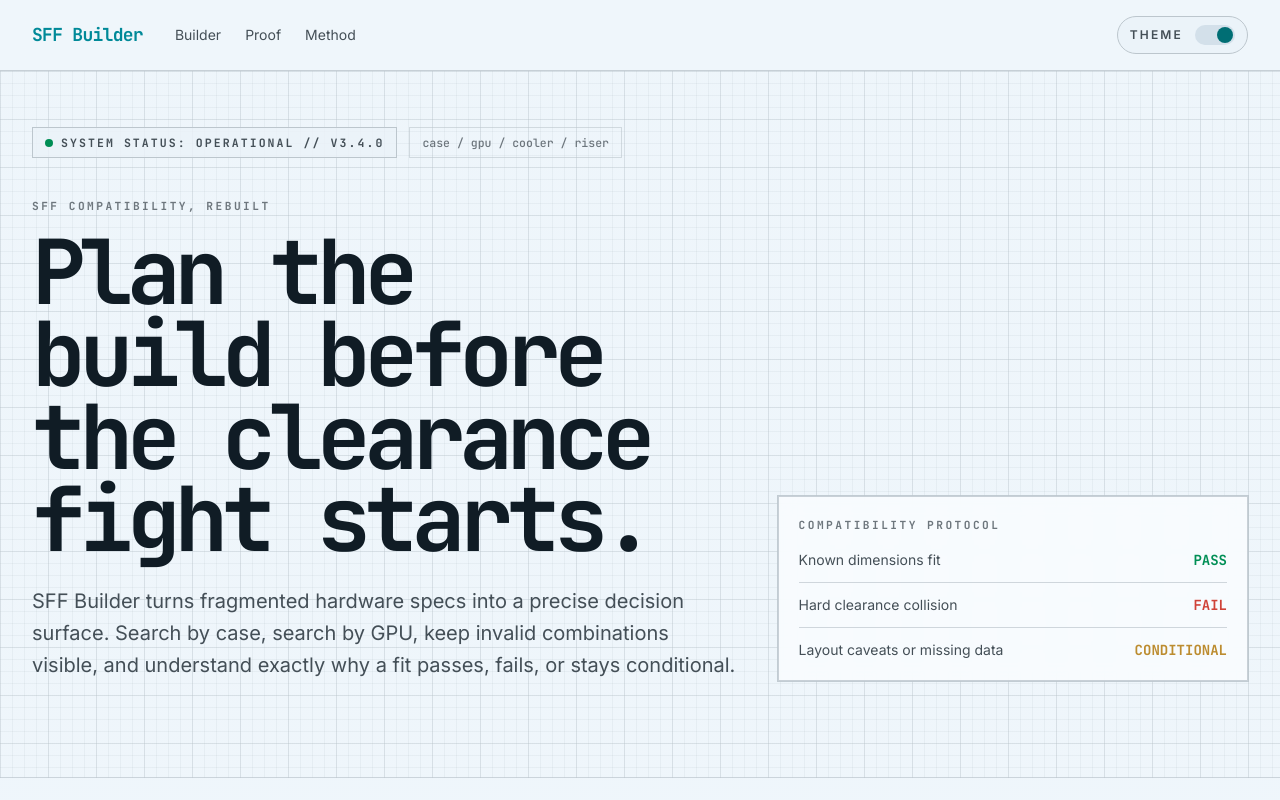
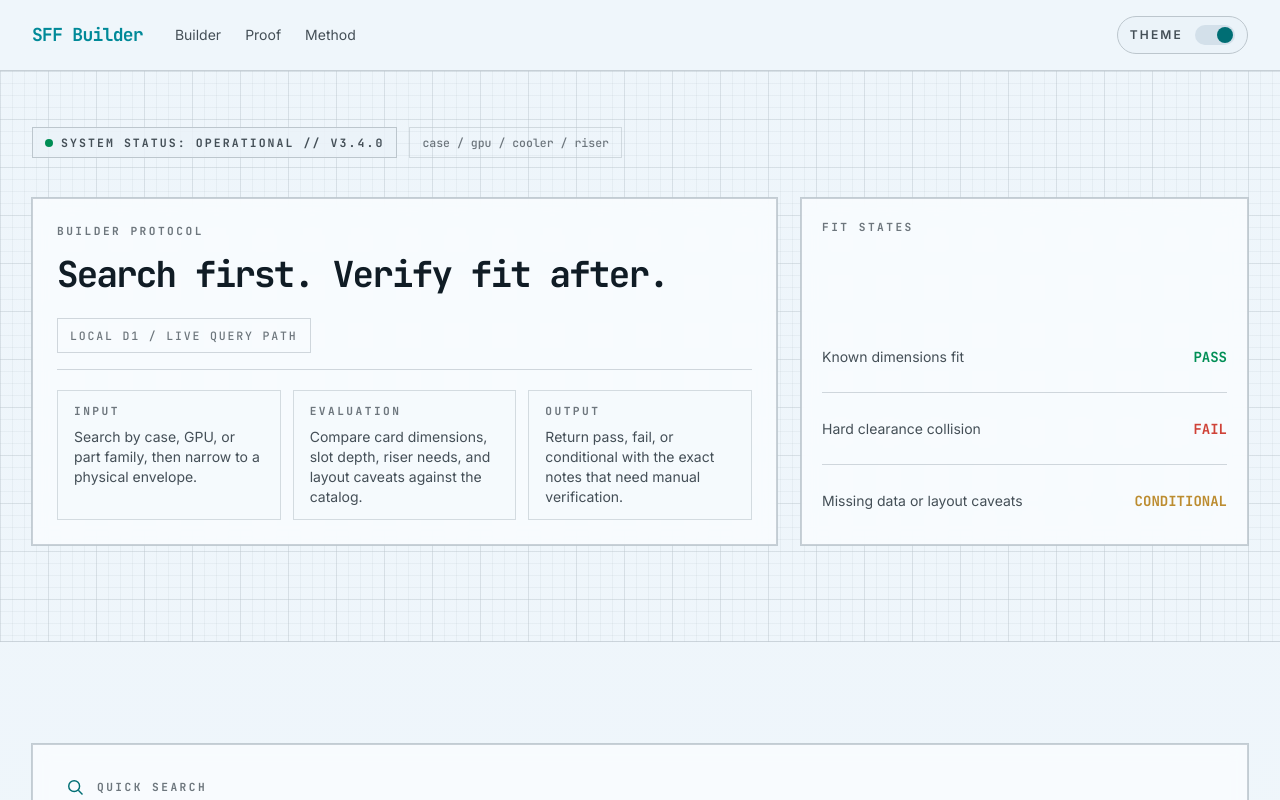
Before and after one commit to max-arias/sff-website, an Astro site: page / in a window 1280 px wide. Shown: the top 800 px of the page. Built offline with nearby package versions, Linux system fonts and the light colour scheme; Astro itself is replaced by a stand-in of ours.

Commit message:
Refine homepage search presentation

```diff
--- a/src/pages/index.astro
+++ b/src/pages/index.astro
@@ -104,19 +104,38 @@ const protocol = [
             </div>
           </div>
 
-          <div class="grid items-end gap-10 lg:grid-cols-[minmax(0,1.2fr)_minmax(20rem,0.8fr)]">
-            <div class="max-w-4xl">
-              <p class="micro-label mb-4">SFF compatibility, rebuilt</p>
-              <h1 class="max-w-[12ch] font-mono text-[clamp(3rem,7vw,6.5rem)] font-bold leading-[0.92] tracking-[-0.07em] text-ink">
-                Plan the build before the clearance fight starts.
-              </h1>
-              <p class="mt-6 max-w-[62ch] text-lg leading-8 text-ink-soft md:text-xl">
-                SFF Builder turns fragmented hardware specs into a precise decision surface. Search by case, search by GPU, keep invalid combinations visible, and understand exactly why a fit passes, fails, or stays conditional.
-              </p>
-            </div>
+          <div class="grid gap-grid-gap lg:grid-cols-[minmax(0,1.25fr)_minmax(18rem,0.75fr)]">
+            <section class="tech-frame grid gap-5 p-5 md:p-6">
+              <div class="flex flex-wrap items-center justify-between gap-4 border-b border-line/70 pb-4">
+                <div>
+                  <p class="micro-label mb-2">Builder protocol</p>
+                  <h1 class="font-mono text-[clamp(1.5rem,2.8vw,2.4rem)] font-bold tracking-[-0.05em] text-ink">
+                    Search first. Verify fit after.
+                  </h1>
+                </div>
+                <div class="border border-line/70 px-3 py-2 font-mono text-[0.72rem] uppercase tracking-[0.16em] text-ink-faint">
+                  local d1 / live query path
+                </div>
+              </div>
+
+              <div class="grid gap-3 text-sm text-ink-soft md:grid-cols-3">
+                <div class="border border-line/60 bg-canvas/30 px-4 py-3">
+                  <div class="micro-label mb-2">Input</div>
+                  <p>Search by case, GPU, or part family, then narrow to a physical envelope.</p>
+                </div>
+                <div class="border border-line/60 bg-canvas/30 px-4 py-3">
+                  <div class="micro-label mb-2">Evaluation</div>
+                  <p>Compare card dimensions, slot depth, riser needs, and layout caveats against the catalog.</p>
+                </div>
+                <div class="border border-line/60 bg-canvas/30 px-4 py-3">
+                  <div class="micro-label mb-2">Output</div>
+                  <p>Return pass, fail, or conditional with the exact notes that need manual verification.</p>
+                </div>
+              </div>
+            </section>
 
             <aside class="tech-frame grid gap-4 p-5">
-              <div class="micro-label">Compatibility protocol</div>
+              <div class="micro-label">Fit states</div>
               <div class="grid gap-3 text-sm text-ink-soft">
                 <div class="flex items-center justify-between gap-4 border-b border-line/70 pb-3">
                   <span>Known dimensions fit</span>
@@ -127,7 +146,7 @@ const protocol = [
                   <strong class="font-mono text-danger">FAIL</strong>
                 </div>
                 <div class="flex items-center justify-between gap-4">
-                  <span>Layout caveats or missing data</span>
+                  <span>Missing data or layout caveats</span>
                   <strong class="font-mono text-warning">CONDITIONAL</strong>
                 </div>
               </div>
@@ -136,7 +155,7 @@ const protocol = [
         </div>
       </section>
 
-      <section id="launcher" class="px-shell py-section">
+      <section id="launcher" class="relative z-20 overflow-visible px-shell py-section">
         <div class="mx-auto grid max-w-[88rem] gap-grid-gap">
           <div class="tech-frame p-6 md:p-8">
             <div class="flex items-center gap-3">
@@ -162,7 +181,7 @@ const protocol = [
                   autocomplete="off"
                 />
               </label>
-              <div data-autocomplete-panel class="relative z-30 mt-2 hidden border border-line bg-panel shadow-card">
+              <div data-autocomplete-panel class="relative z-[70] mt-2 hidden border border-line bg-panel shadow-card">
                 <div data-autocomplete-status class="px-4 py-3 text-sm text-ink-soft"></div>
                 <div data-autocomplete-results class="grid"></div>
               </div>
@@ -219,7 +238,7 @@ const protocol = [
                       class="h-11 w-full border border-line bg-canvas-2/70 pl-10 pr-4 text-sm text-ink outline-none transition placeholder:text-ink-faint focus:border-accent"
                       autocomplete="off"
                     />
-                    <div data-autocomplete-panel class="absolute left-0 right-0 top-[calc(100%+0.5rem)] z-30 hidden border border-line bg-panel shadow-card">
+                    <div data-autocomplete-panel class="absolute left-0 right-0 top-[calc(100%+0.5rem)] z-[70] hidden border border-line bg-panel shadow-card">
                       <div data-autocomplete-status class="px-4 py-3 text-sm text-ink-soft"></div>
                       <div data-autocomplete-results class="grid"></div>
                     </div>
@@ -245,7 +264,7 @@ const protocol = [
         </div>
       </section>
 
-      <section id="proof" class="border-y border-line/70 bg-panel/60 px-shell py-section">
+      <section id="proof" class="relative z-0 border-y border-line/70 bg-panel/60 px-shell py-section">
         <div class="mx-auto grid max-w-[88rem] gap-10 lg:grid-cols-[minmax(0,1.5fr)_minmax(18rem,0.7fr)]">
           <div>
             <div class="mb-6 flex items-center justify-between gap-4">
--- a/src/server/d1.ts
+++ b/src/server/d1.ts
@@ -363,10 +363,15 @@ function sortSearchMatches<T>(items: T[], query: string, textFor: (item: T) => s
 }
 
 function rowSuggestion(row: CatalogSearchRow & { score: number }): CatalogSearchSuggestion {
+  const gpuTitle = [row.brand, row.name].filter(Boolean).join(" ").trim();
+  const caseTitle = [row.case_seller, row.name || row.display_name, row.case_style].filter(Boolean).join(" ").trim();
+
   return {
     id: String(row.id),
     kind: String(row.kind),
-    displayName: String(row.display_name),
+    displayName: row.kind === "gpu"
+      ? [gpuTitle, row.gpu_model].filter(Boolean).join(" · ")
+      : caseTitle || String(row.display_name),
     sourceSheet: String(row.source_sheet),
     rowNumber: Number(row.source_row_number),
     score: row.score,
```
